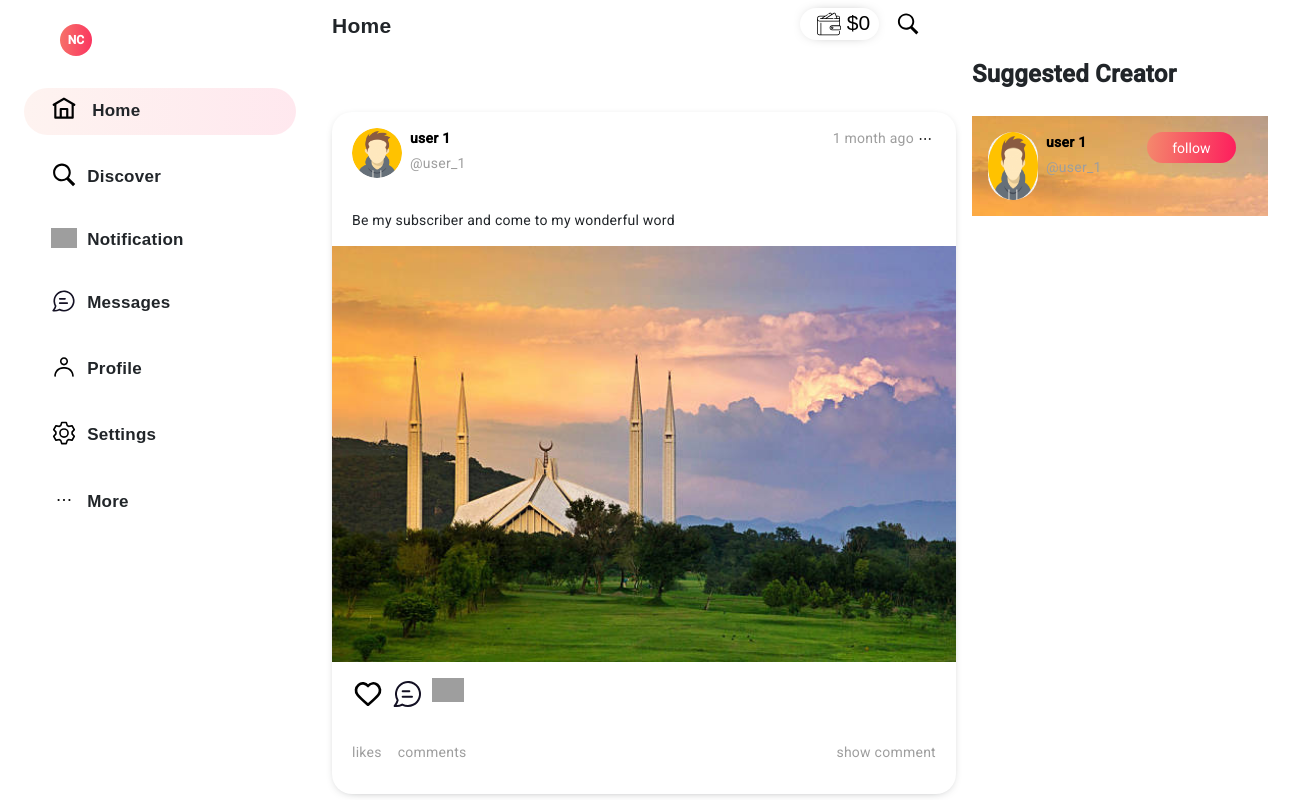
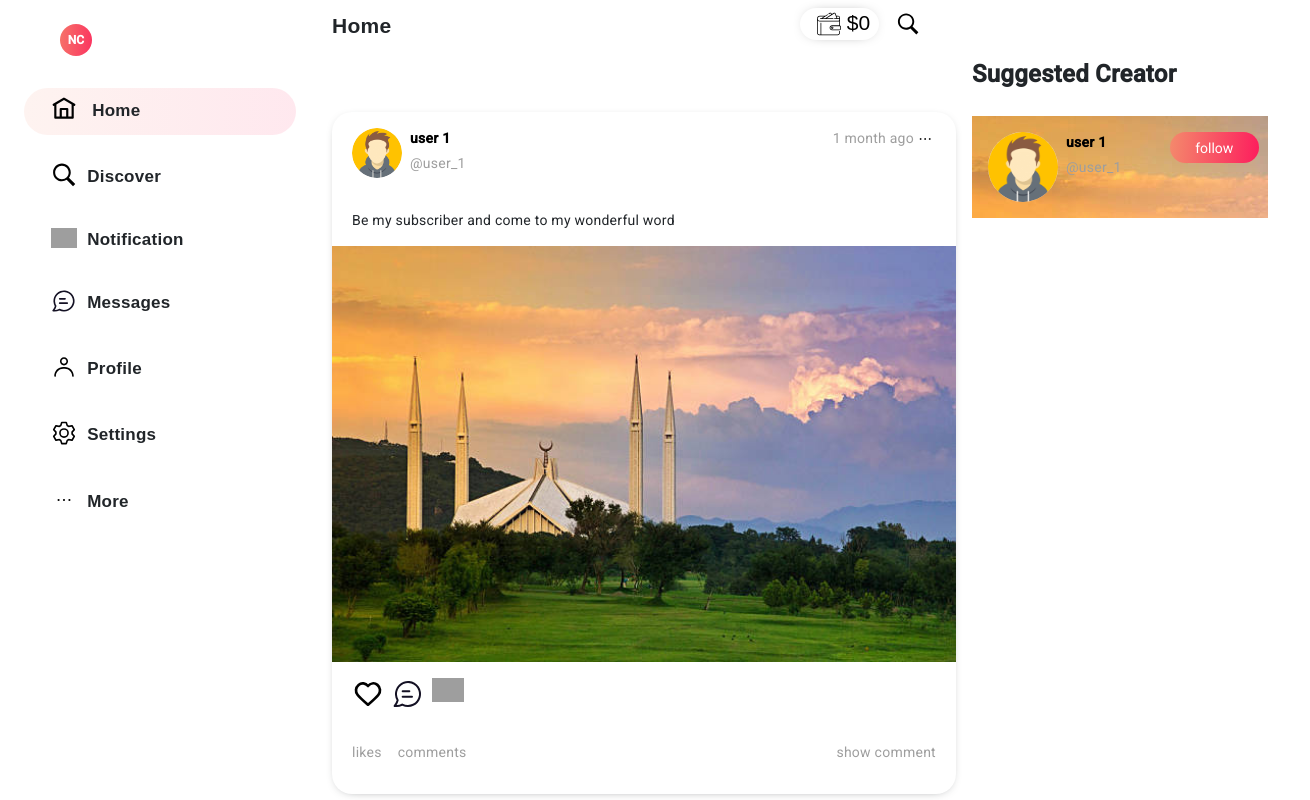
Before and after one commit to mb3451007/creators-app, an Angular app: page /home in a window 1280 px wide. Shown: the whole page, 1310 px wide, since content can reach past the window. Built offline with nearby package versions, Linux system fonts and the light colour scheme; grey boxes are pictures that could not be loaded.

Commit message:
home img height and width

```diff
--- a/src/app/component/home/home.component.html
+++ b/src/app/component/home/home.component.html
@@ -65,26 +65,34 @@
 
         <div class="main-home__rightSide col-4">
             <div class="row">
-            <div class="contanier">
+            <div class="col-12">
 
                 <div class="main-home__suggestCreator col-12">Suggested Creator</div>
                 <div class="main-home__rightProfile col-12">
+                    <div class="col-6">
+
                         <div class="main-home__rightUserDetails">
 
                             <div class="main-home__profileImg">
-                            <img src="assets/home-icon/avatarImg.png" alt="">
+                                <img src="assets/home-icon/avatarImg.png" alt="" style="width: 70px;">
                             </div>
                             <div class="main-home__userName">
                                     <div class="user">user 1</div>
                                     <div>@user_1</div>
                             </div>
                         </div>
-                    <div class="main-home__right-btn col-6">
+                    </div>
+
+                    <div class="main-home__rightSideFollow-btn col-6">
+
+                       <div class="main-home__right-btn col-12">
                            <button>follow</button>
+                       </div>
+                   </div>
+
                 </div>
             </div>
         </div>
         </div>
     </div>
 </div>
-</div>
--- a/src/app/component/home/home.component.scss
+++ b/src/app/component/home/home.component.scss
@@ -87,15 +87,18 @@
         font-family: Roboto, Helvetica, Arial, sans-serif;
         padding: 1rem 0rem 0rem 1rem ;
 
+
         // padding-top: 1rem;
     }
+
     &__suggestCreator{
         font-size: 24px;
         font-weight: 600;
         padding-bottom: 2rem;
     }
     &__rightProfile{
-        // background-color: aqua;
+
+
         background-image: url('/assets/home-icon/islamabad.jpg');
         display: flex;
         min-height: 100px;
@@ -106,12 +109,14 @@
         display: flex;
 
     }
+    &__rightSideFollow-btn{
+        position: relative;
+    }
     &__right-btn{
-        position: relative;
+        position: absolute;
+        right: -30%;
+        top: 0px;
         button{
-            position: absolute;
-            right: 6px;
-            top: 0px;
            font-family: Roboto, Helvetica, Arial, sans-serif;
             border-radius: 30px;
             overflow: hidden;
```
Lines whose indentation alone changed are shown as unchanged.
